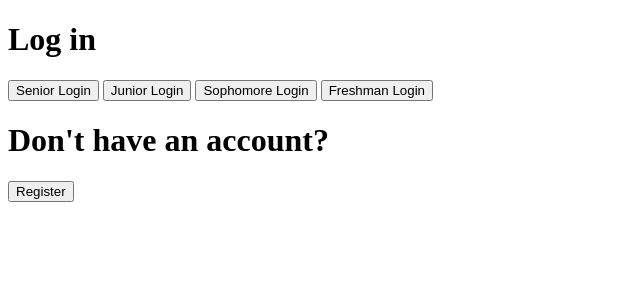
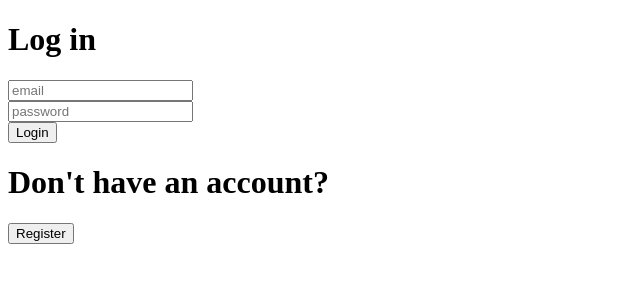
Before and after one commit to juliawnyu/roommate-app, a Flask app: page /login in a window 1280 px wide. Shown: the top 300 px of the page, without its empty margins (0-640 px from the left). Run offline with Flask 2, Linux system fonts and the light colour scheme.

Commit message:
fixed login page, added new user homepage app route

```diff
--- a/server/endpoints.py
+++ b/server/endpoints.py
@@ -147,12 +147,20 @@ def home():
     return render_template('home.html')
 
 
-@app.route('/login')
+@app.route('/login', methods=['GET', 'POST'])
 def login():
     """
     The login page for our app.
     """
     return render_template('login.html')
+
+@app.route('/')
+def user_homepage():
+    """
+    The landing page for our app.
+    """
+    return render_template('user_homepage.html')
+
 
 
 @app.route('/register', methods=['GET', 'POST'])
--- a/server/templates/login.html
+++ b/server/templates/login.html
@@ -15,10 +15,14 @@
   {% endif %}
 {% endwith %}
     <h1>Log in</h1>
-    <a href = "/loginSenior"><button>Senior Login</button></a>
-    <a href = "/loginJunior"><button>Junior Login</button></a>
-    <a href = "/loginSophomore"><button>Sophomore Login</button></a>
-    <a href = "/loginFreshman"><button>Freshman Login</button></a>
+<form action="/loginCustomer" method="POST">
+	<input type="text" name = "email" placeholder="email" required/> </br>
+	<input type="password" name = "password" placeholder="password" required/></br>
+	<input type="submit" value = Login />
+	{% if error %}
+		<p class="error"><strong>Error:</strong> {{error}}</p>
+	{% endif %}
+</form>
     <h1>Don't have an account?</h1>
     <a href = "/register"><button>Register</button></a>
 </body>
```
Also changed, not shown: server/templates/user_homepage.html (added, +10 -0 lines).
